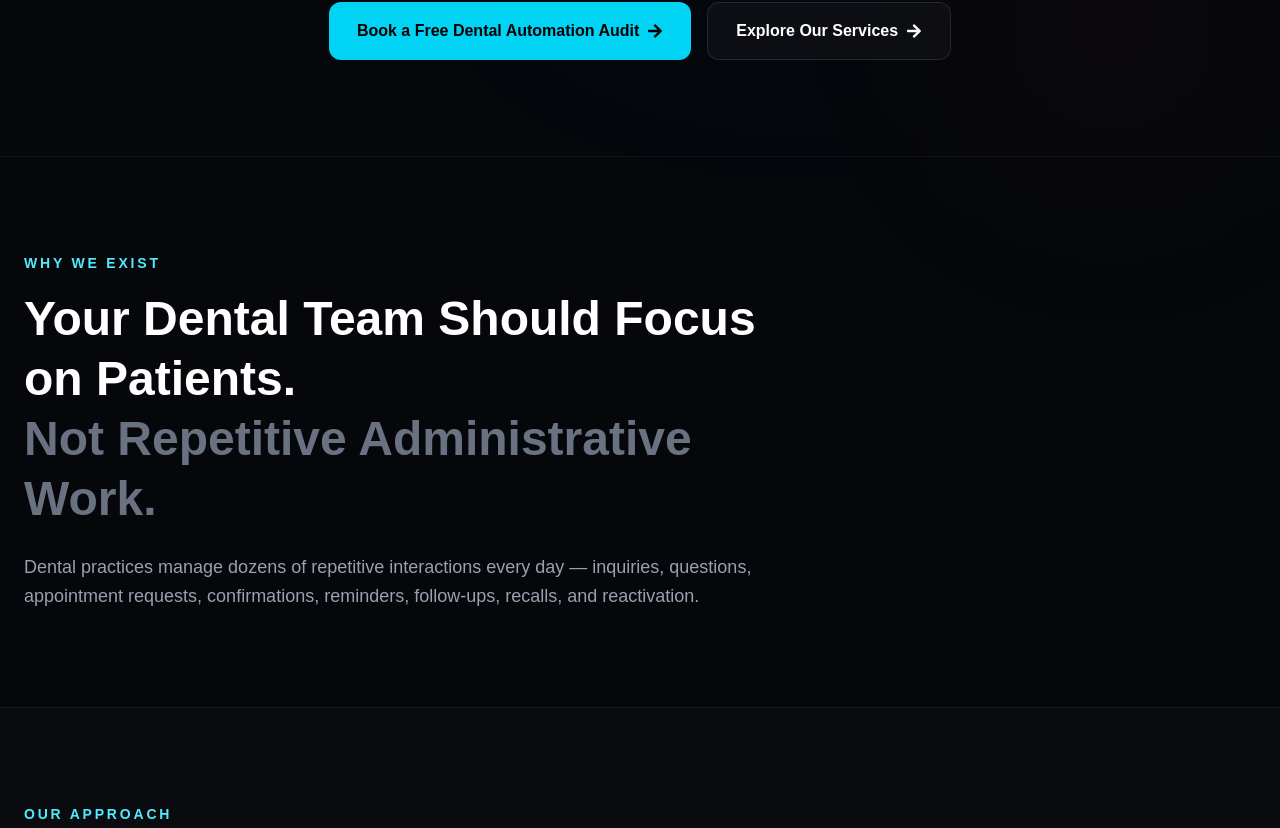
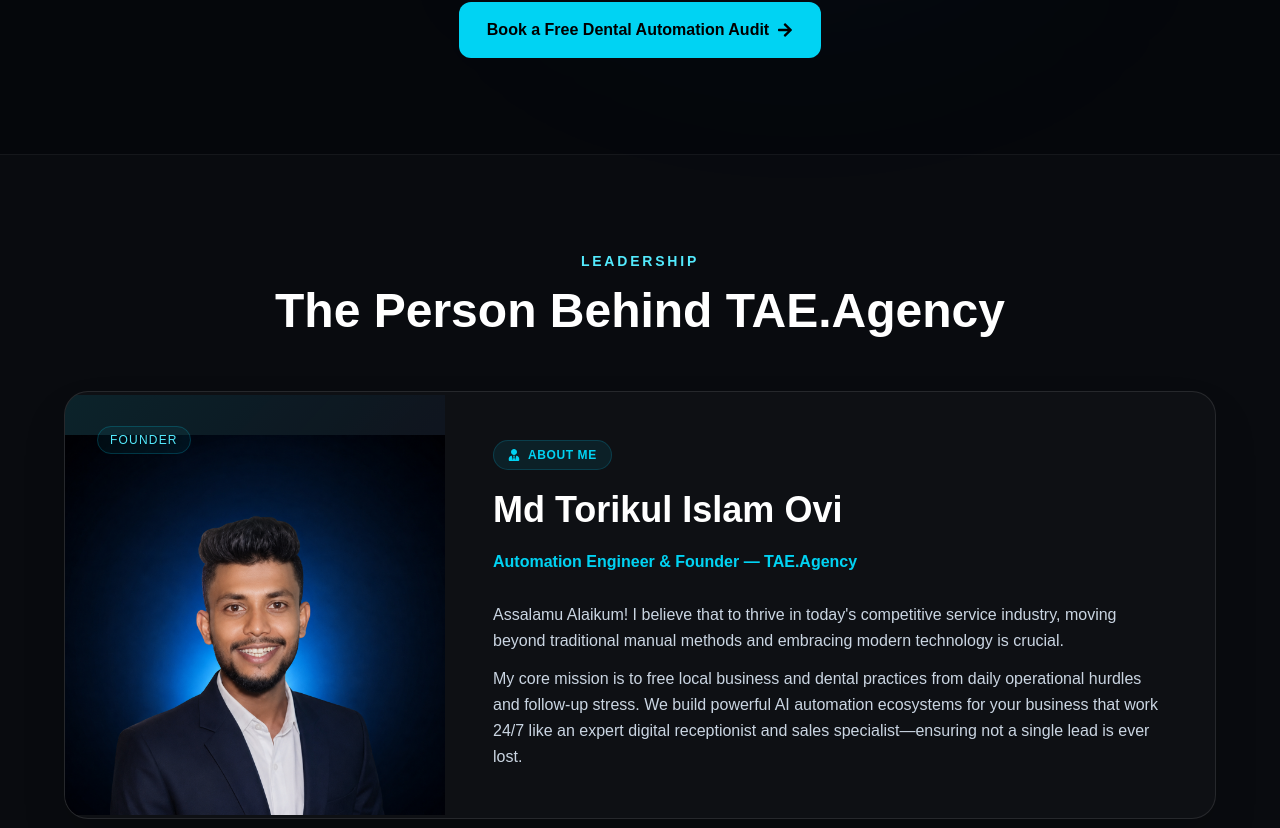
Before and after one commit to torikinsights-wq/tae-agency, a Next.js app: page /about in a window 1280 px wide. Shown: the part 732-1560 px from the top of the page. Built offline with nearby package versions, Linux system fonts and the light colour scheme.

Commit message:
Restore founder profile/photo, add vibrant top bar, and match Services page accordion FAQ format on About page

```diff
--- a/app/about/page.tsx
+++ b/app/about/page.tsx
@@ -9,23 +9,19 @@
   FaRobot,
   FaBullseye,
   FaEye,
-  FaCogs,
   FaNetworkWired,
   FaUserMd,
   FaCheckCircle,
   FaArrowRight,
-  FaComments,
-  FaCalendarAlt,
-  FaSyncAlt,
-  FaChartLine,
-  FaUsers,
   FaLightbulb,
   FaLayerGroup,
-  FaHeart,
+  FaChartLine,
   FaWhatsapp,
   FaClock,
   FaChevronDown,
   FaChevronUp,
+  FaUserTie,
+  FaHeart,
 } from "react-icons/fa";
 
 const teamMembers = [
@@ -147,47 +143,61 @@
   },
 ];
 
-const faqs = [
-  {
-    qBn: "ডেন্টাল প্র্যাকটিসে অটোমেশন কীভাবে কাজ করে?",
-    qEn: "How does automation work in dental practices?",
-    aBn: "অটোমেশন আপনার ওয়েবসাইটের ইনকোয়ারি, মিসড কল টেক্সট-ব্যাক, অ্যাপয়েন্টমেন্ট বুকিং এবং রিমাইন্ডারগুলো স্বয়ংক্রিয়ভাবে পরিচালনা করে, যাতে আপনার টিম রোগীর সেবায় বেশি সময় দিতে পারে।",
-    aEn: "Automation handles your website inquiries, missed call text-backs, appointment bookings, and patient reminders automatically so your team can focus entirely on patient care.",
-  },
-  {
-    qBn: "সেটআপ করতে কতদিন সময় লাগে?",
-    qEn: "How long does setup take?",
-    aBn: "সাধারণত আপনার ক্লিনিকের ওয়ার্কফ্লো এবং রিকোয়ারমেন্ট অনুযায়ী সম্পূর্ণ সিস্টেম সেটআপ ও লাইভ হতে ৩ থেকে ৭ কার্যদিবস সময় লাগে।",
-    aEn: "Typically, full system setup and deployment take between 3 to 7 business days depending on your clinic's specific workflow requirements.",
-  },
-  {
-    qBn: "এটি কি আমাদের বর্তমান সফটওয়্যারের সাথে কাজ করবে?",
-    qEn: "Will this work with our existing software?",
-    aBn: "হ্যাঁ, আমরা আপনার ব্যবহৃত জনপ্রিয় ক্যালেন্ডার, গুগল শিট, সিআরএম এবং কমিউনিকেশন টুলের সাথে এটি স্মুথলি ইন্টিগ্রেট করে দিই।",
-    aEn: "Yes, we smoothly integrate our automation systems with your existing calendars, Google Sheets, CRMs, and communication tools.",
-  },
-  {
-    qBn: "ফ্রি অডিট সেশনের জন্য কীভাবে বুক করব?",
-    qEn: "How do I book a free audit session?",
-    aBn: "আমাদের ওয়েবসাইটের যেকোনো 'Book a Free Dental Automation Audit' বাটনে ক্লিক করে ফর্ম পূরণ করলেই আমাদের টিম আপনার সাথে যোগাযোগ করবে।",
-    aEn: "Simply click any 'Book a Free Dental Automation Audit' button on our website and fill out the form to get started with our team.",
-  },
-];
-
 export default function AboutPage() {
   const { lang, t } = useLanguage();
   const isBangla = lang === "bn";
-  const [openFaq, setOpenFaq] = useState<number | null>(null);
 
-  const toggleFaq = (index: number) => {
-    setOpenFaq(openFaq === index ? null : index);
+  // FAQ Dropdown States matching Services Page format
+  const [isFaqOpen, setIsFaqOpen] = useState(false);
+  const [openFaqItem, setOpenFaqItem] = useState<number | null>(null);
+
+  const toggleFaqItem = (index: number) => {
+    setOpenFaqItem((current) => (current === index ? null : index));
   };
+
+  const faqs = [
+    {
+      q: t("What exactly does TAE.Agency provide?", "TAE.Agency ঠিক কী প্রদান করে?"),
+      a: t(
+        "TAE.Agency designs and implements AI-powered automation systems for dental practices. Depending on the clinic's needs, this can include patient acquisition, communication, appointment workflows, treatment follow-up, recall, reactivation, reputation workflows, and marketing automation.",
+        "TAE.Agency ডেন্টাল প্র্যাকটিসের জন্য এআই-চালিত অটোমেশন সিস্টেম ডিজাইন ও ইমপ্লিমেন্ট করে। ক্লিনিকের প্রয়োজনের ওপর ভিত্তি করে এতে পেশেন্ট অ্যাকুইজিশন, কমিউনিকেশন, অ্যাপয়েন্টমেন্ট ওয়ার্কফ্লো, ট্রিটমেন্ট ফলো-আপ, রিকাল, রিয়াক্টিভেশন, রেপুটেশন এবং মার্কেটিং অটোমেশন অন্তর্ভুক্ত থাকতে পারে।"
+      ),
+    },
+    {
+      q: t("Do you only provide AI chatbots?", "আপনারা কি শুধু এআই চ্যাটবট প্রদান করেন?"),
+      a: t(
+        "No. A chatbot can be one part of an automation system, but TAE.Agency focuses on connecting the wider patient journey—from inquiry and follow-up to appointment communication, recall, and reactivation.",
+        "না। চ্যাটবট অটোমেশন সিস্টেমের একটি অংশ হতে পারে, তবে TAE.Agency বৃহত্তর পেশেন্ট জার্নি কানেক্ট করার ওপর ফোকাস করে—ইনকোয়ারি ও ফলো-আপ থেকে শুরু করে অ্যাপয়েন্টমেন্ট যোগাযোগ, রিকাল এবং রিয়াক্টিভেশন পর্যন্ত।"
+      ),
+    },
+    {
+      q: t("Can AI handle medical or dental diagnosis?", "এআই কি মেডিকেল বা ডেন্টাল ডায়াগনোসিস হ্যান্ডেল করতে পারে?"),
+      a: t(
+        "No. AI workflows are intended for routine, non-clinical communication. Diagnosis, treatment decisions, clinical advice, and patient care remain the responsibility of qualified dental professionals.",
+        "না। এআই ওয়ার্কফ্লো শুধুমাত্র রুটিন ও অ-ক্লিনিক্যাল যোগাযোগের জন্য। ডায়াগনোসিস, ট্রিটমেন্ট ডিসিশন, ক্লিনিক্যাল পরামর্শ এবং পেশেন্ট কেয়ারের দায়িত্ব সম্পূর্ণভাবে যোগ্য ডেন্টাল পেশেন্ট প্রফেশনালদের।"
+      ),
+    },
+    {
+      q: t("Can you automate appointment reminders?", "আপনারা কি অ্যাপয়েন্টমেন্ট রিমাইন্ডার অটোমেট করতে পারেন?"),
+      a: t(
+        "Yes, depending on the tools and workflow setup. Appointment confirmations, reminders, rescheduling communication, cancellation follow-up, and related communication workflows can be automated.",
+        "হ্যাঁ, টুলস ও ওয়ার্কফ্লো সেটআপ অনুযায়ী এটি করা সম্ভব। অ্যাপয়েন্টমেন্ট কনফার্মেশন, রিমাইন্ডার, রিডিউল যোগাযোগ, ক্যান্সেলেশন ফলো-আপ ইত্যাদি অটোমেট করা যায়।"
+      ),
+    },
+    {
+      q: t("Will automation replace my receptionist?", "অটোমেশন কি আমাদের রিসেপশনিস্টকে প্রতিস্থাপন করবে?"),
+      a: t(
+        "The goal is not to replace your reception team. Automation handles repetitive workflows so your staff can spend more time on patient care, complex situations, hospitality, and human communication.",
+        "এর লক্ষ্য রিসেপশন টিমকে প্রতিস্থাপন করা নয়। অটোমেশন রুটিন কাজগুলো হ্যান্ডেল করে যাতে আপনার স্টাফরা পেশেন্ট কেয়ার, জটিল পরিস্থিতি এবং মানবীয় যোগাযোগে বেশি সময় দিতে পারেন।"
+      ),
+    },
+  ];
 
   return (
     <main className="min-h-screen bg-[#05070B] text-white overflow-hidden">
 
-      {/* COLORFUL & VIBRANT TOP CTA BAR */}
-      <div className="w-full bg-gradient-to-r from-cyan-950 via-slate-900 to-blue-950 border-b border-cyan-500/40 py-3 px-4 sm:px-6 shadow-lg shadow-cyan-500/10">
+      {/* VIBRANT TOP CTA BAR (Matching Services Page) */}
+      <div className="w-full bg-gradient-to-r from-cyan-950 via-slate-900 to-blue-950 border-b border-cyan-500/40 py-3 px-4 sm:px-6 shadow-lg shadow-cyan-500/15">
         <div className="max-w-7xl mx-auto flex flex-col sm:flex-row items-center justify-between gap-3 text-xs sm:text-sm font-medium">
           <div className="flex items-center gap-2 text-cyan-200">
             <span className="w-2.5 h-2.5 rounded-full bg-emerald-400 animate-ping"></span>
@@ -215,7 +225,6 @@
         <div className="absolute inset-0 pointer-events-none">
           <div className="absolute top-10 left-1/4 w-72 h-72 bg-cyan-500/10 blur-[120px] rounded-full" />
           <div className="absolute top-40 right-1/4 w-80 h-80 bg-blue-500/10 blur-[140px] rounded-full" />
-          <div className="absolute bottom-0 right-10 w-64 h-64 bg-orange-500/5 blur-[120px] rounded-full" />
         </div>
 
         <div className="relative max-w-7xl mx-auto">
@@ -247,21 +256,68 @@
                 {t("Book a Free Dental Automation Audit", "ফ্রি ডেন্টাল অটোমেশন অডিট বুক করুন")}
                 <FaArrowRight />
               </Link>
+            </div>
+          </div>
+        </div>
+      </section>
 
-              <Link
-                href="/services"
-                className="inline-flex items-center justify-center gap-2 px-7 py-4 rounded-xl border border-white/10 bg-white/[0.03] text-white font-semibold hover:bg-white/[0.06] transition"
-              >
-                {t("Explore Our Services", "আমাদের সার্ভিসগুলো দেখুন")}
-                <FaArrowRight />
-              </Link>
+      {/* FOUNDER / ABOUT ME SECTION (WITH YOUR PHOTO & DETAILS) */}
+      <section className="py-24 px-6 bg-white/[0.015] border-y border-white/5">
+        <div className="max-w-6xl mx-auto">
+          <div className="text-center mb-14">
+            <p className="text-cyan-300 text-sm font-bold tracking-[0.2em] uppercase">{t("Leadership", "লিডারশিপ")}</p>
+            <h2 className="mt-4 text-3xl md:text-5xl font-extrabold">{t("The Person Behind TAE.Agency", "TAE.Agency-এর পেছনের কারিগর")}</h2>
+          </div>
+
+          <div className="rounded-3xl border border-white/10 bg-white/[0.025] overflow-hidden shadow-2xl">
+            <div className="grid lg:grid-cols-[380px_1fr] items-center">
+              <div className="relative min-h-[420px] bg-gradient-to-br from-cyan-400/10 via-blue-500/5 to-transparent flex items-end justify-center overflow-hidden">
+                <div className="absolute top-8 left-8 z-10">
+                  <span className="px-3 py-1.5 rounded-full text-xs uppercase tracking-widest border border-cyan-400/20 bg-cyan-400/5 text-cyan-300">
+                    {t("Founder", "ফাউন্ডার")}
+                  </span>
+                </div>
+                <Image
+                  src="/Md Torikul Islam Ovi.png"
+                  alt="Md Torikul Islam Ovi"
+                  fill
+                  className="object-contain object-bottom"
+                />
+              </div>
+
+              <div className="p-8 md:p-12 space-y-5">
+                <div className="inline-flex items-center gap-2 text-cyan-400 font-semibold text-xs uppercase tracking-wider bg-cyan-500/10 px-3.5 py-1.5 rounded-full border border-cyan-500/20">
+                  <FaUserTie /> {t("About Me", "আমার সম্পর্কে")}
+                </div>
+
+                <h3 className="text-3xl md:text-4xl font-extrabold text-white">Md Torikul Islam Ovi</h3>
+
+                <p className="text-cyan-400 font-semibold text-base">
+                  {t("Automation Engineer & Founder — TAE.Agency", "অটোমেশন ইঞ্জিনিয়ার অ্যান্ড ফাউন্ডার — TAE.Agency")}
+                </p>
+
+                <div className="space-y-3 text-slate-300 text-base leading-relaxed pt-2">
+                  <p>
+                    {t(
+                      "Assalamu Alaikum! I believe that to thrive in today's competitive service industry, moving beyond traditional manual methods and embracing modern technology is crucial.",
+                      "আসসালামু আলাইকুম! আমি বিশ্বাস করি বর্তমান প্রতিযোগিতায় যেকোনো সার্ভিসের ব্যবসায় টিক থাকতে হলে গতানুগতিক ম্যানুয়াল পদ্ধতির বাইরে এসে আধুনিক প্রযুক্তির ছোঁয়া নেওয়া অত্যন্ত জরুরি।"
+                    )}
+                  </p>
+                  <p>
+                    {t(
+                      "My core mission is to free local business and dental practices from daily operational hurdles and follow-up stress. We build powerful AI automation ecosystems for your business that work 24/7 like an expert digital receptionist and sales specialist—ensuring not a single lead is ever lost.",
+                      "আমার মূল লক্ষ্য হলো লোকাল বিজনেস ও ডেন্টাল প্র্যাকটিসগুলোকে দৈনন্দিন কর্মব্যস্ততা ও ফলো-আপের ঝামেলা থেকে মুক্তি দেওয়া। আমরা আপনার বিজনেসে এমন এক শক্তিশালী এআই অটোমেশন ইকোসিস্টেম তৈরি করে দিই, যা একজন দক্ষ ডিজিটাল রিসিপশনিস্ট ও সেলস এক্সপার্টের মতো ২৪ ঘণ্টা কাজ করে—যাতে আপনার একটি লিডও কখনোই হাতছাড়া না হয়।"
+                    )}
+                  </p>
+                </div>
+              </div>
             </div>
           </div>
         </div>
       </section>
 
       {/* WHY WE EXIST */}
-      <section className="py-24 px-6 border-t border-white/5">
+      <section className="py-24 px-6">
         <div className="max-w-7xl mx-auto">
           <div className="max-w-3xl">
             <p className="text-cyan-300 text-sm font-bold tracking-[0.2em] uppercase">{t("Why We Exist", "আমরা কেন আছি")}</p>
@@ -307,7 +363,7 @@
         </div>
       </section>
 
-      {/* TEAM SECTION */}
+      {/* TEAM SECTION (Fixed Clean Proportionate Image Cards) */}
       <section className="py-24 px-6 bg-white/[0.015] border-y border-white/5">
         <div className="max-w-7xl mx-auto">
           <div className="text-center max-w-3xl mx-auto">
@@ -340,43 +396,86 @@
         </div>
       </section>
 
-      {/* FAQ SECTION */}
-      <section className="py-24 px-6">
+      {/* FAQ SECTION (MATCHING SERVICES PAGE EXACT FORMAT WITH MASTER ACCORDION & DETAILED INFO) */}
+      <section className="py-24 px-4 sm:px-6 lg:px-8">
         <div className="max-w-4xl mx-auto">
-          <div className="text-center mb-16">
-            <p className="text-cyan-300 text-sm font-bold tracking-[0.2em] uppercase">FAQ</p>
-            <h2 className="mt-3 text-3xl md:text-4xl font-extrabold">
-              {t("Frequently Asked Questions", "সচরাচর জিজ্ঞাসিত প্রশ্নাবলী")}
+
+          <div className="text-center mb-10">
+            <span className="text-xs uppercase tracking-[0.25em] text-cyan-400 font-mono">
+              FAQ
+            </span>
+
+            <h2 className="text-3xl sm:text-5xl font-black text-white mt-3 mb-4">
+              {t("Questions About Our Services", "আমাদের সার্ভিসসমূহ সম্পর্কে প্রশ্ন")}
             </h2>
+
+            <p className="text-slate-300 text-sm sm:text-base max-w-2xl mx-auto mb-6">
+              {t(
+                "Learn more about how our AI-powered automation systems work for dental practices and service businesses. Click below to explore our detailed answers.",
+                "আমাদের এআই-চালিত অটোমেশন সিস্টেমগুলো কীভাবে ডেন্টাল প্র্যাকটিস এবং সার্ভিস বিজনেসের জন্য কাজ করে সে সম্পর্কে আরও জানুন। বিস্তারিত উত্তর দেখতে নিচে ক্লিক করুন।"
+              )}
+            </p>
+
+            {/* Master Dropdown Toggle Button (Matching Services Page) */}
+            <button
+              type="button"
+              onClick={() => setIsFaqOpen(!isFaqOpen)}
+              className="inline-flex items-center gap-3 bg-slate-900 hover:bg-slate-800 text-cyan-300 border border-cyan-500/40 hover:border-cyan-400 font-bold px-7 py-3.5 rounded-2xl shadow-xl transition-all duration-300"
+            >
+              <span>{isFaqOpen ? t("Hide Questions", "প্রশ্নগুলো লুকান") : t("View All Questions", "সকল প্রশ্নগুলো দেখুন")}</span>
+              <FaChevronDown className={`transition-transform duration-300 ${isFaqOpen ? "rotate-180" : ""}`} />
+            </button>
           </div>
 
-          <div className="space-y-4">
-            {faqs.map((faq, index) => (
+          {/* FAQ Items Container */}
+          <div className={`grid transition-all duration-500 ${isFaqOpen ? "grid-rows-[1fr] opacity-100" : "grid-rows-[0fr] opacity-0"}`}>
+            <div className="overflow-hidden space-y-3 pt-2">
+              {faqs.map((faq, index) => {
+                const isOpen = openFaqItem === index;
+                return (
                   <div
-                key={index}
-                className="rounded-2xl border border-white/10 bg-[#080B11] overflow-hidden transition"
+                    key={faq.q}
+                    className="bg-slate-900/60 border border-slate-800 rounded-2xl overflow-hidden"
                   >
                     <button
-                  onClick={() => toggleFaq(index)}
-                  className="w-full flex items-center justify-between p-6 text-left font-semibold text-lg hover:text-cyan-300 transition"
+                      type="button"
+                      onClick={() => toggleFaqItem(index)}
+                      className="w-full px-6 py-5 text-left flex items-center justify-between gap-5 hover:text-cyan-400 transition-colors"
                     >
-                  <span>{isBangla ? faq.qBn : faq.qEn}</span>
-                  <span className="text-cyan-400">
-                    {openFaq === index ? <FaChevronUp /> : <FaChevronDown />}
+                      <span className="text-white font-bold text-sm sm:text-base">
+                        {faq.q}
                       </span>
+
+                      <FaChevronDown
+                        className={`text-cyan-400 flex-shrink-0 transition-transform duration-300 ${
+                          isOpen ? "rotate-180" : ""
+                        }`}
+                      />
                     </button>
-                {openFaq === index && (
-                  <div className="px-6 pb-6 text-gray-400 text-sm leading-relaxed border-t border-white/5 pt-4">
-                    {isBangla ? faq.aBn : faq.aEn}
+
+                    <div
+                      className={`grid transition-all duration-300 ${
+                        isOpen
+                          ? "grid-rows-[1fr]"
+                          : "grid-rows-[0fr]"
+                      }`}
+                    >
+                      <div className="overflow-hidden">
+                        <div className="px-6 pb-6 pt-1 text-slate-400 text-sm leading-relaxed border-t border-slate-800/70">
+                          {faq.a}
                         </div>
-                )}
                       </div>
-            ))}
                     </div>
+                  </div>
+                );
+              })}
+            </div>
+          </div>
+
         </div>
       </section>
 
-      {/* CTA SECTION */}
+      {/* FINAL CTA */}
       <section className="relative py-28 px-6 border-t border-white/5">
         <div className="absolute inset-0 pointer-events-none">
           <div className="absolute left-1/2 -translate-x-1/2 bottom-0 w-[600px] h-[300px] bg-cyan-500/10 blur-[140px] rounded-full" />
```
Lines whose indentation alone changed are shown as unchanged.
